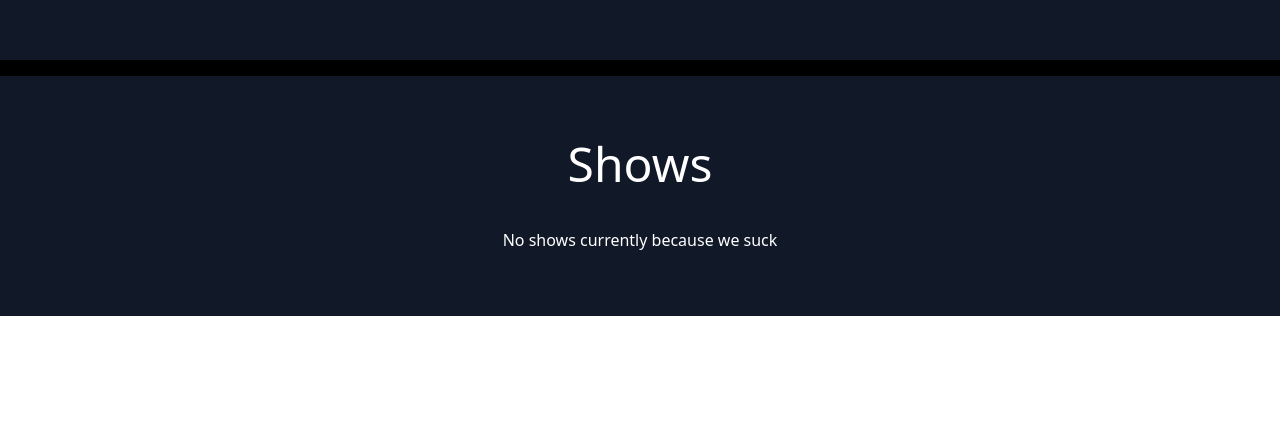
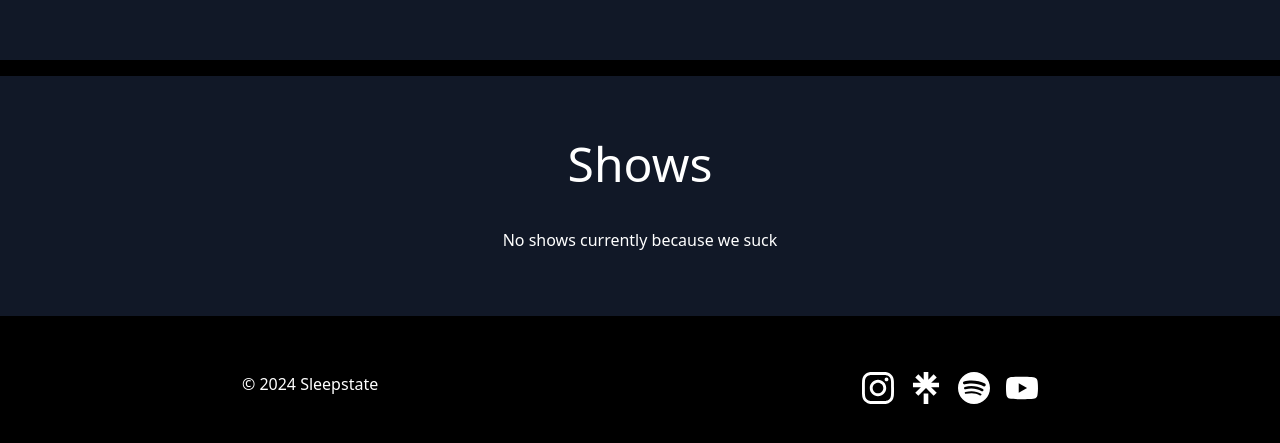
Before and after one commit to chrisstanarsenault/sleepstate-website, a Vue app: page / in a window 1280 px wide. Shown: the part 3111-3554 px from the top of the page. Before the commit the page ends 3427 px from the top, so only its background shows below. Built offline with nearby package versions, Linux system fonts and the light colour scheme.

Commit message:
refactor: :recycle: adds links to social icons on albums section.  Adds footer

```diff
--- a/src/App.vue
+++ b/src/App.vue
@@ -6,6 +6,7 @@
     <Albums />
     <MusicVideos />
     <Shows />
+    <Footer />
   </div>
 </template>
 
@@ -16,4 +17,5 @@ import Listen from '#pages/listen.vue'
 import Albums from '#pages/albums.vue'
 import MusicVideos from '#pages/music-videos.vue'
 import Shows from '#pages/shows.vue'
+import Footer from '#components/footer/footer.vue'
 </script>
--- /dev/null
+++ b/src/components/footer/footer.vue
@@ -0,0 +1,44 @@
+<template>
+  <footer class="bg-black text-white py-10">
+    <div class="flex justify-around">
+      <p>
+        &copy; 2024 Sleepstate
+      </p>
+
+      <div class="flex space-x-4">
+        <a
+          href="#"
+          target="_blank"
+        >
+          <Instagram class="w-8 h-8" />
+        </a>
+        <a
+          href="https://www.linktr.ee/sleepstate"
+          target="_blank"
+        >
+          <Linktree class="w-8 h-8" />
+        </a>
+        <a
+          href="https://open.spotify.com/artist/7m6oY8iyHKC2x8tBpiWDjo?si=8Pa-SjTSTHaN20QMdCM94g"
+          target="_blank"
+        >
+          <Spotify class="w-8 h-8" />
+        </a>
+        <a
+          href="https://www.youtube.com/@wearesleepstate"
+          target="_blank"
+        >
+          <Youtube class="w-8 h-8" />
+        </a>
+      </div>
+    </div>
+  </footer>
+</template>
+
+<script setup lang="ts">
+import Header from '#components/header/header.vue'
+import Instagram from '#components/icons/instagram.vue'
+import Linktree from '#components/icons/linktree.vue'
+import Spotify from '#components/icons/spotify.vue'
+import Youtube from '#components/icons/youtube.vue'
+</script>
--- a/src/pages/albums.vue
+++ b/src/pages/albums.vue
@@ -26,8 +26,19 @@
       </p>
 
       <div class="space-x-4 flex">
-        <Spotify class="w-8 h-8" />
-        <AppleMusic class="w-8 h-8" />
+        <a
+          href="https://open.spotify.com/artist/7m6oY8iyHKC2x8tBpiWDjo?si=8Pa-SjTSTHaN20QMdCM94g"
+          target="_blank"
+        >
+          <Spotify class="w-8 h-8" />
+        </a>
+
+        <a
+          href="#"
+          target="_blank"
+        >
+          <AppleMusic class="w-8 h-8" />
+        </a>
       </div>
     </div>
   </section>
```
